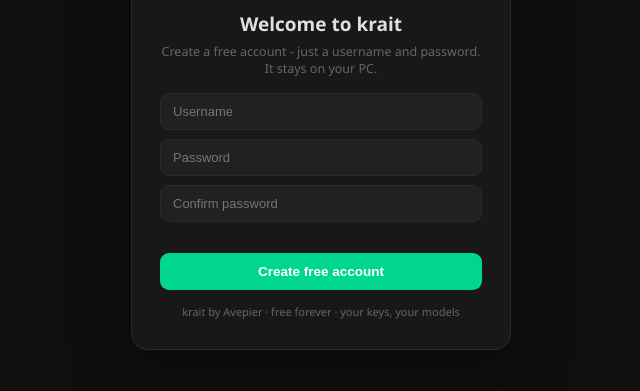
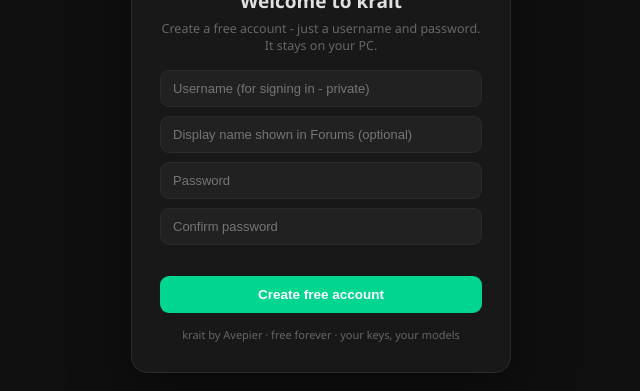
Before and after one commit to Avepierr/krait, an Electron app: page krait/src/renderer/index.html in a window 1280 px wide. Shown: the part 265-656 px from the top of the page, without its empty margins (319-959 px from the left). Drawn offline with Linux system fonts and the light colour scheme; no server answers.

```diff
--- a/krait/src/renderer/index.html
+++ b/krait/src/renderer/index.html
@@ -152,7 +152,8 @@
     <img src="../../assets/icon.png" class="auth-logo" alt="">
     <h1>Welcome to krait</h1>
     <p class="auth-sub">Create a free account - just a username and password. It stays on your PC.</p>
-    <input id="auth-user" placeholder="Username" autocomplete="off">
+    <input id="auth-user" placeholder="Username (for signing in - private)" autocomplete="off">
+    <input id="auth-display" placeholder="Display name shown in Forums (optional)" autocomplete="off">
     <input id="auth-pass" type="password" placeholder="Password">
     <input id="auth-pass2" type="password" placeholder="Confirm password">
     <div id="auth-err" class="auth-err"></div>
```
Also changed, not shown: 1 other file.
